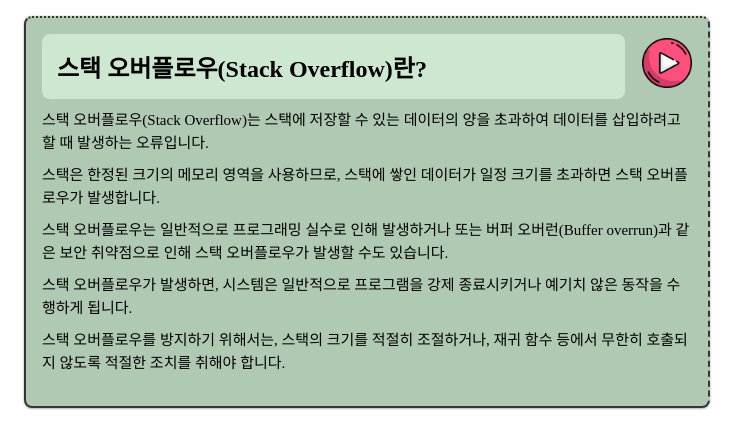
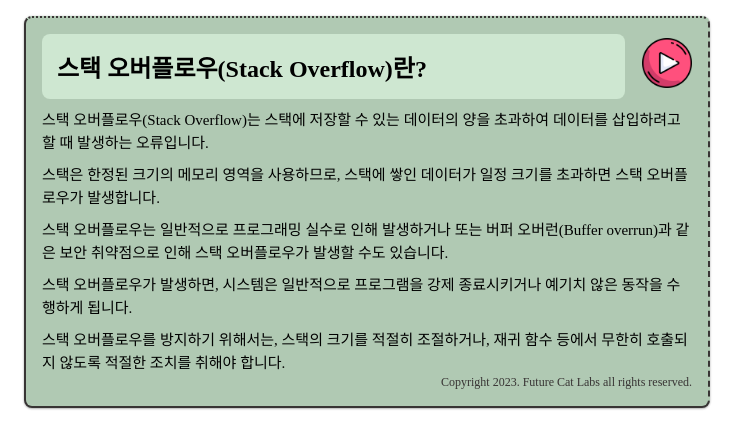
Before and after one commit to ryusiin/programming_theory, a plain HTML site: page index.html in a window 1280 px wide. Shown: the whole page, without its empty margins (0-751 px from the left). Drawn offline with Linux system fonts and the light colour scheme.

Commit message:
Version 0.2.1
- Fix Copyright

```diff
--- a/index.html
+++ b/index.html
@@ -27,6 +27,9 @@
         프로그램이 제대로 작동하지 않을 수도 있습니다.
       </p>
       <button id="btnAuto" onclick="PlayAuto()"></button>
+      <section id="copyright">
+        Copyright 2023. Future Cat Labs all rights reserved.
+      </section>
     </section>
     <audio hidden="true" id="audio"></audio>
     <audio hidden="true" id="se" src="./SE/button.mp3"></audio>
```
